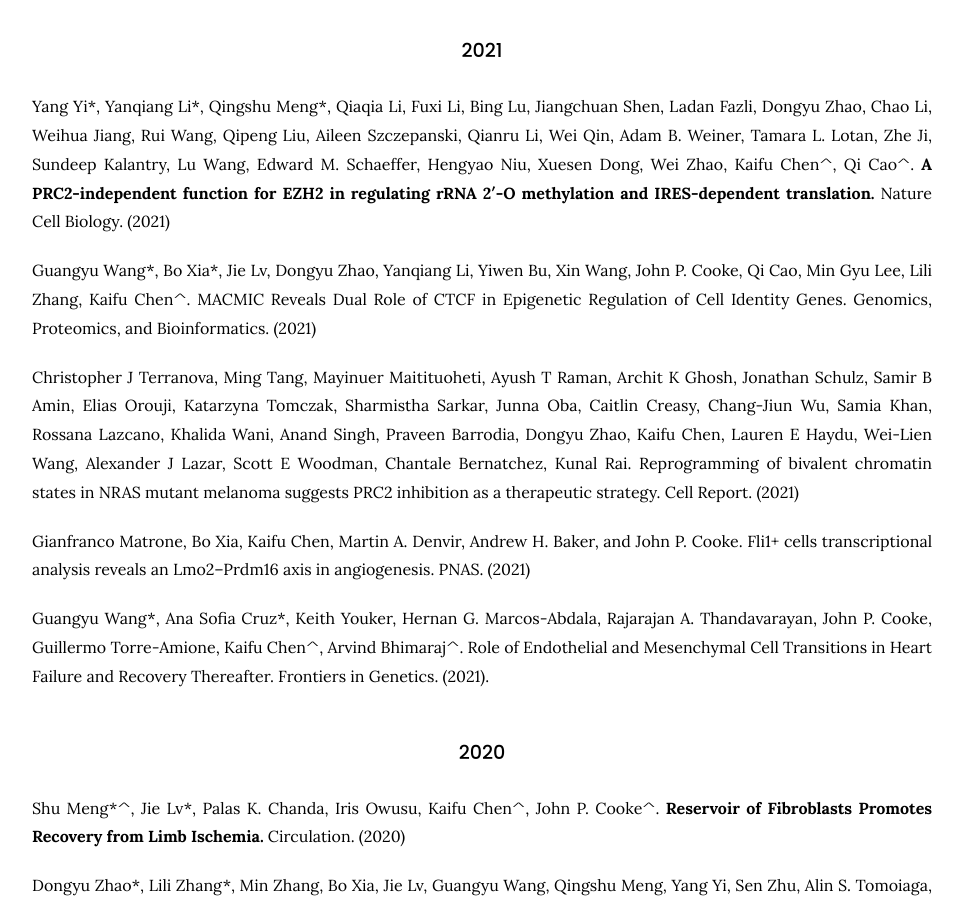
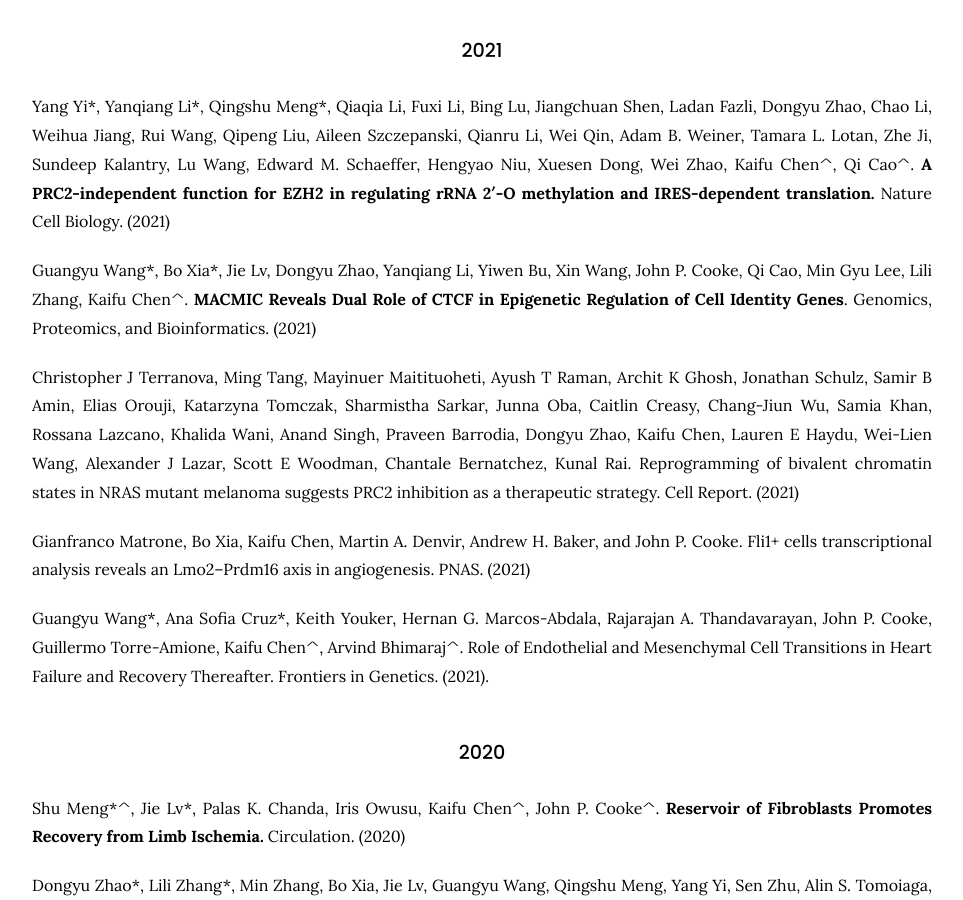
Before and after one commit to kaifuchenlab/kaifuchenlab.github.io, a Jekyll site: the page built from 3.publication/index.md, in a window 1280 px wide and 900 px high, scrolled down 2219 px. Shown: the whole window, without its empty margins (158-1121 px from the left). Built offline with Jekyll 4.4.1, drawn with Linux system fonts in a browser that asks for light colours.

```diff
--- a/3.publication/index.md
+++ b/3.publication/index.md
@@ -64,7 +64,7 @@ Yang Yi\*, Yanqiang Li\*, Qingshu Meng\*, Qiaqia Li, Fuxi Li, Bing Lu, Jiangchua
 **A PRC2-independent function for EZH2 in regulating rRNA 2′-O methylation and IRES-dependent translation.**
 Nature Cell Biology. (2021)
 
-Guangyu Wang\*, Bo Xia\*, Jie Lv, Dongyu Zhao, Yanqiang Li, Yiwen Bu, Xin Wang, John P. Cooke, Qi Cao, Min Gyu Lee, Lili Zhang, Kaifu Chen^. MACMIC Reveals Dual Role of CTCF in Epigenetic Regulation of Cell Identity Genes.
+Guangyu Wang\*, Bo Xia\*, Jie Lv, Dongyu Zhao, Yanqiang Li, Yiwen Bu, Xin Wang, John P. Cooke, Qi Cao, Min Gyu Lee, Lili Zhang, Kaifu Chen^. **MACMIC Reveals Dual Role of CTCF in Epigenetic Regulation of Cell Identity Genes**.
 Genomics, Proteomics, and Bioinformatics. (2021)
 
 Christopher J Terranova, Ming Tang, Mayinuer Maitituoheti, Ayush T Raman, Archit K Ghosh, Jonathan Schulz, Samir B Amin, Elias Orouji, Katarzyna Tomczak, Sharmistha Sarkar, Junna Oba, Caitlin Creasy, Chang-Jiun Wu, Samia Khan, Rossana Lazcano, Khalida Wani, Anand Singh, Praveen Barrodia, Dongyu Zhao, Kaifu Chen, Lauren E Haydu, Wei-Lien Wang, Alexander J Lazar, Scott E Woodman, Chantale Bernatchez, Kunal Rai. Reprogramming of bivalent chromatin states in NRAS mutant melanoma suggests PRC2 inhibition as a therapeutic strategy.
```
